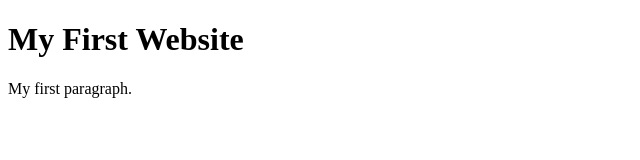
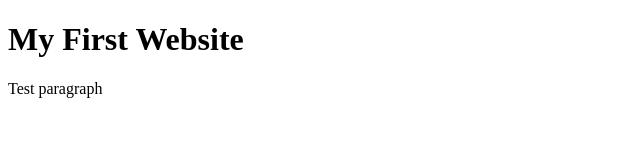
Before and after one commit to euphonie/codersrank-learning-path, a website: page index.html in a window 1280 px wide. Shown: the full height of the page, 0-640 px from the left. Drawn offline with Linux system fonts and the light colour scheme.

Commit message:
1 file modified

```diff
--- a/index.html
+++ b/index.html
@@ -6,7 +6,7 @@
   <body>
 
     <h1>My First Website</h1>
-    <p>My first paragraph.</p>
+    <p>Test paragraph</p>
 
   </body>
 </html>
```
